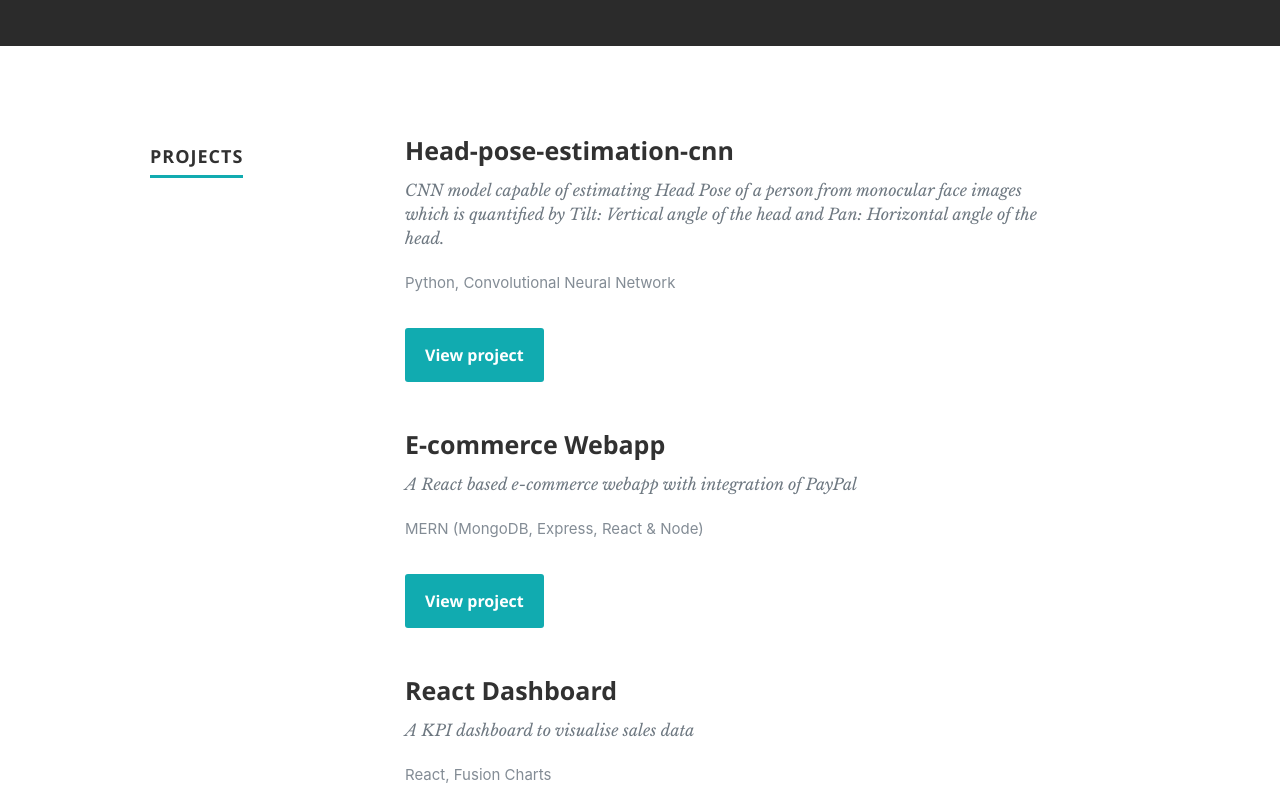
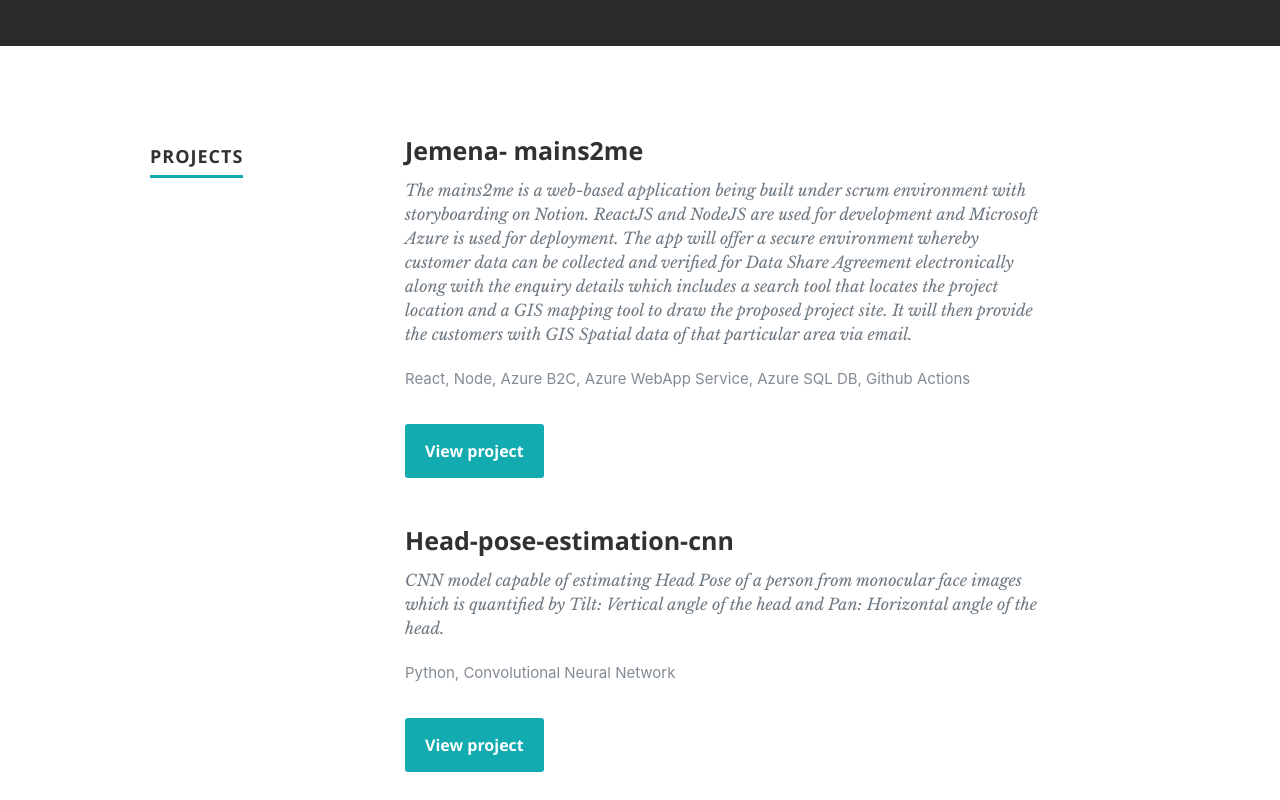
Before and after one commit to parekhjigar/react-portfolio, a React (Create React App) app: page / in a window 1280 px wide. Shown: the part 1180-1980 px from the top of the page. Built offline with nearby package versions, Linux system fonts and the light colour scheme.

Commit message:
Added project

```diff
--- a/src/resumeData.js
+++ b/src/resumeData.js
@@ -37,6 +37,12 @@
     },
   ],
   projects: [
+    {
+      projectName: 'Jemena- mains2me',
+      projectDesc:
+        'The mains2me is a web-based application being built under scrum environment with storyboarding on Notion. ReactJS and NodeJS are used for development and Microsoft Azure is used for deployment. The app will offer a secure environment whereby customer data can be collected and verified for Data Share Agreement electronically along with the enquiry details which includes a search tool that locates the project location and a GIS mapping tool to draw the proposed project site. It will then provide the customers with GIS Spatial data of that particular area via email.',
+      techStack: 'React, Node, Azure B2C, Azure WebApp Service, Azure SQL DB, Github Actions',
+    },
     {
       projectName: 'Head-pose-estimation-cnn',
       projectDesc:
```
